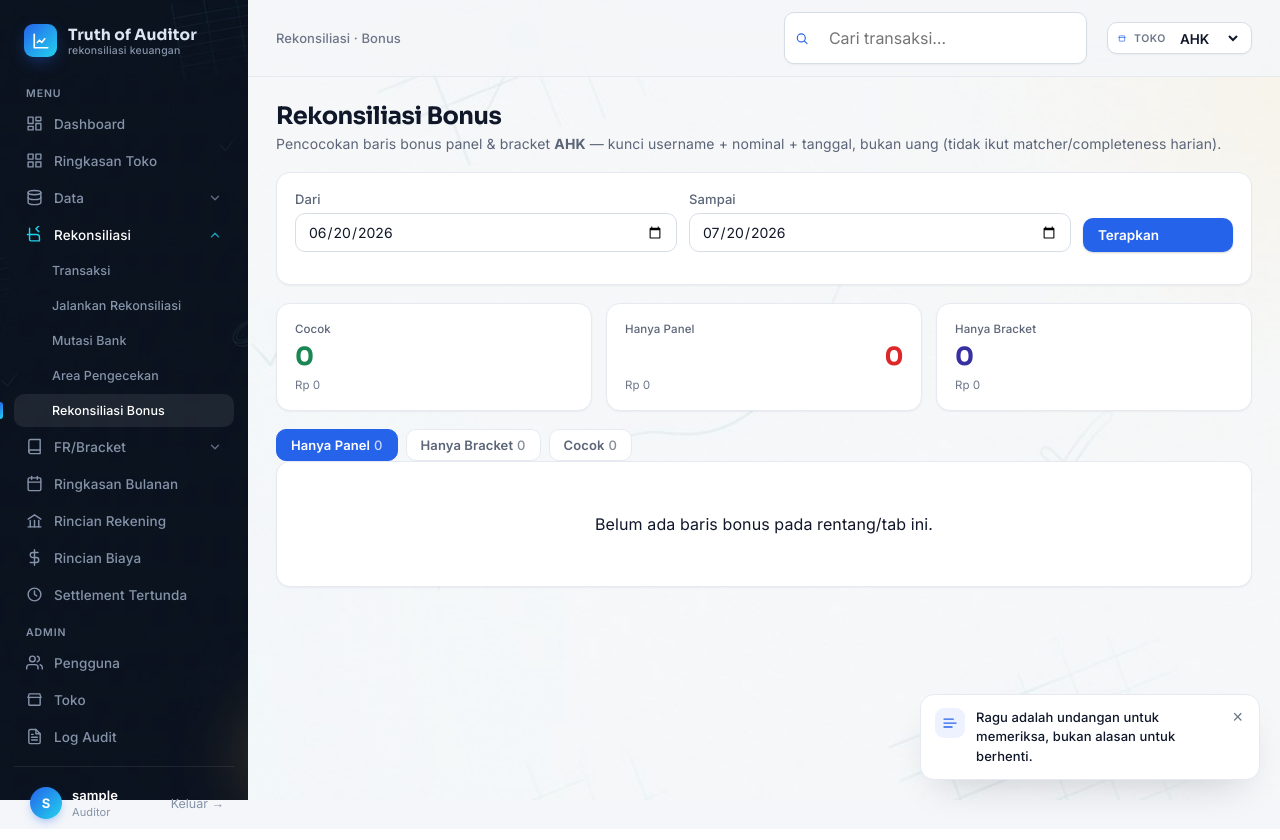
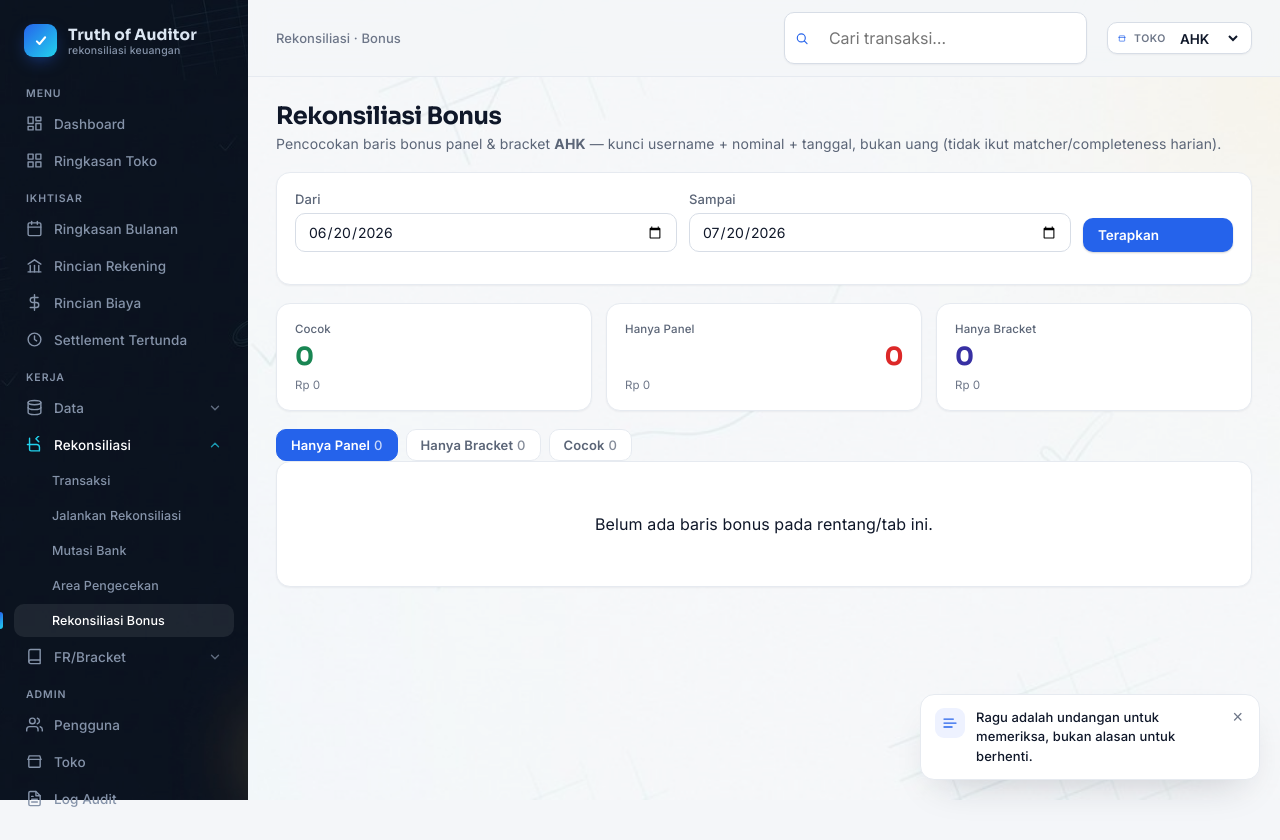
Before and after one commit to macerendi-art/Truth-of-auditor, a Django app: page /bonus/ in a window 1280 px wide. Shown: the top 840 px of the page. Run offline with Django 5.2, Linux system fonts and the light colour scheme; the visitor is signed in with stand-in values (Sample User, id 1); data comes from the database, SQL or seed files in the repository; data that the repository does not hold is empty.

Commit message:
feat(ui): logo+favicon 'Recon Check' (SVG tajam 16px) + sidebar reorg (Ikhtisar/Kerja)
- Favicon lama buram di 16/32px → SVG geometris (centang tebal, gradien merek) di-render Pillow ke ico+PNG 16/32/180/512; tambah <link rel=icon svg+xml> utk browser modern.
- Logo sidebar: chart-line tipis → centang tebal (senada favicon).
- Sidebar ditata ulang: Ringkasan Bulanan/Rincian Rekening/Rincian Biaya/Settlement pindah ke atas grup 'Ikhtisar' (di bawah Ringkasan Toko); dropdown Data/Rekonsiliasi/FR-Bracket turun ke grup 'Kerja'.

Co-Authored-By: Claude Opus 4.8 <noreply@anthropic.com>

```diff
--- a/web/templates/web/app_base.html
+++ b/web/templates/web/app_base.html
@@ -5,6 +5,7 @@
 <meta charset="utf-8">
 <meta name="viewport" content="width=device-width, initial-scale=1">
 <title>{% block title %}Truth of Auditor{% endblock %}</title>
+<link rel="icon" type="image/svg+xml" href="{% static 'web/img/favicon.svg' %}">
 <link rel="icon" href="{% static 'web/img/favicon.ico' %}" sizes="any">
 <link rel="icon" type="image/png" sizes="32x32" href="{% static 'web/img/favicon-32.png' %}">
 <link rel="icon" type="image/png" sizes="16x16" href="{% static 'web/img/favicon-16.png' %}">
@@ -393,7 +394,7 @@ tr.htmx-swapping td{opacity:.35;transition:opacity .15s}
 <div class="shell">
 <aside class="side" id="sidebar">
   <div class="brand">
-    <span class="logo"><svg viewBox="0 0 24 24" fill="none" stroke="currentColor" stroke-width="2.2" stroke-linecap="round" stroke-linejoin="round"><path d="M3 3v18h18"/><path d="M7 14l3-3 3 3 4-5"/></svg></span>
+    <span class="logo"><svg viewBox="0 0 24 24" fill="none" stroke="currentColor" stroke-width="2.7" stroke-linecap="round" stroke-linejoin="round"><path d="M6.5 12.5l3.5 3.5 7.5-9"/></svg></span>
     <span>Truth of Auditor<small>rekonsiliasi keuangan</small></span>
   </div>
   <div class="sec">Menu</div>
@@ -404,6 +405,16 @@ tr.htmx-swapping td{opacity:.35;transition:opacity .15s}
   <a class="link {% if '/tokos' in p %}active{% endif %}" href="{% url 'toko_overview' %}">
     <svg viewBox="0 0 24 24" fill="none" stroke="currentColor" stroke-width="2" stroke-linecap="round" stroke-linejoin="round"><rect x="3" y="3" width="7" height="7"/><rect x="14" y="3" width="7" height="7"/><rect x="14" y="14" width="7" height="7"/><rect x="3" y="14" width="7" height="7"/></svg>Ringkasan Toko</a>
   {% endif %}
+  <div class="sec">Ikhtisar</div>
+  <a class="link {% if '/bulanan' in p %}active{% endif %}" href="{% url 'monthly_overview' %}">
+    <svg viewBox="0 0 24 24" fill="none" stroke="currentColor" stroke-width="2" stroke-linecap="round" stroke-linejoin="round"><rect x="3" y="4" width="18" height="18" rx="2"/><line x1="16" y1="2" x2="16" y2="6"/><line x1="8" y1="2" x2="8" y2="6"/><line x1="3" y1="10" x2="21" y2="10"/></svg>Ringkasan Bulanan</a>
+  <a class="link {% if '/rekening' in p %}active{% endif %}" href="{% url 'rekening_breakdown' %}">
+    <svg viewBox="0 0 24 24" fill="none" stroke="currentColor" stroke-width="2" stroke-linecap="round" stroke-linejoin="round"><line x1="3" y1="21" x2="21" y2="21"/><path d="M3 10l9-6 9 6"/><line x1="6" y1="21" x2="6" y2="12"/><line x1="12" y1="21" x2="12" y2="12"/><line x1="18" y1="21" x2="18" y2="12"/></svg>Rincian Rekening</a>
+  <a class="link {% if '/biaya-admin' in p %}active{% endif %}" href="{% url 'rincian_biaya' %}">
+    <svg viewBox="0 0 24 24" fill="none" stroke="currentColor" stroke-width="2" stroke-linecap="round" stroke-linejoin="round"><line x1="12" y1="1" x2="12" y2="23"/><path d="M17 5H9.5a3.5 3.5 0 0 0 0 7h5a3.5 3.5 0 0 1 0 7H6"/></svg>Rincian Biaya</a>
+  <a class="link {% if '/settlement' in p %}active{% endif %}" href="{% url 'settlement_pending' %}">
+    <svg viewBox="0 0 24 24" fill="none" stroke="currentColor" stroke-width="2" stroke-linecap="round" stroke-linejoin="round"><circle cx="12" cy="12" r="9"/><polyline points="12 7 12 12 15 14"/></svg>Settlement Tertunda</a>
+  <div class="sec">Kerja</div>
   <details class="grp{% if '/upload' in p or p == '/export/' %} on{% endif %}"{% if '/upload' in p or p == '/export/' %} open{% endif %}>
     <summary>
       <svg viewBox="0 0 24 24" fill="none" stroke="currentColor" stroke-width="2" stroke-linecap="round" stroke-linejoin="round"><ellipse cx="12" cy="5" rx="9" ry="3"/><path d="M21 12c0 1.66-4 3-9 3s-9-1.34-9-3"/><path d="M3 5v14c0 1.66 4 3 9 3s9-1.34 9-3V5"/></svg>
@@ -435,14 +446,6 @@ tr.htmx-swapping td{opacity:.35;transition:opacity .15s}
     <a class="link sub {% if '/bracket' in p %}active{% endif %}" href="{% url 'bracket_breakdown' %}">Breakdown FR/Bracket</a>
     <a class="link sub {% if '/hutang-piutang' in p %}active{% endif %}" href="{% url 'hutang_piutang' %}">Hutang/Piutang</a>
   </details>
-  <a class="link {% if '/bulanan' in p %}active{% endif %}" href="{% url 'monthly_overview' %}">
-    <svg viewBox="0 0 24 24" fill="none" stroke="currentColor" stroke-width="2" stroke-linecap="round" stroke-linejoin="round"><rect x="3" y="4" width="18" height="18" rx="2"/><line x1="16" y1="2" x2="16" y2="6"/><line x1="8" y1="2" x2="8" y2="6"/><line x1="3" y1="10" x2="21" y2="10"/></svg>Ringkasan Bulanan</a>
-  <a class="link {% if '/rekening' in p %}active{% endif %}" href="{% url 'rekening_breakdown' %}">
-    <svg viewBox="0 0 24 24" fill="none" stroke="currentColor" stroke-width="2" stroke-linecap="round" stroke-linejoin="round"><line x1="3" y1="21" x2="21" y2="21"/><path d="M3 10l9-6 9 6"/><line x1="6" y1="21" x2="6" y2="12"/><line x1="12" y1="21" x2="12" y2="12"/><line x1="18" y1="21" x2="18" y2="12"/></svg>Rincian Rekening</a>
-  <a class="link {% if '/biaya-admin' in p %}active{% endif %}" href="{% url 'rincian_biaya' %}">
-    <svg viewBox="0 0 24 24" fill="none" stroke="currentColor" stroke-width="2" stroke-linecap="round" stroke-linejoin="round"><line x1="12" y1="1" x2="12" y2="23"/><path d="M17 5H9.5a3.5 3.5 0 0 0 0 7h5a3.5 3.5 0 0 1 0 7H6"/></svg>Rincian Biaya</a>
-  <a class="link {% if '/settlement' in p %}active{% endif %}" href="{% url 'settlement_pending' %}">
-    <svg viewBox="0 0 24 24" fill="none" stroke="currentColor" stroke-width="2" stroke-linecap="round" stroke-linejoin="round"><circle cx="12" cy="12" r="9"/><polyline points="12 7 12 12 15 14"/></svg>Settlement Tertunda</a>
   {% if is_admin_user %}
   <div class="sec">Admin</div>
   <a class="link {% if '/kelola/user' in p %}active{% endif %}" href="{% url 'kelola_user' %}">
```
Also changed, not shown: web/static/web/img/apple-touch-icon.png, web/static/web/img/favicon-16.png, web/static/web/img/favicon-32.png, web/static/web/img/favicon-512.png (added), web/static/web/img/favicon.ico, web/static/web/img/favicon.svg (added).
